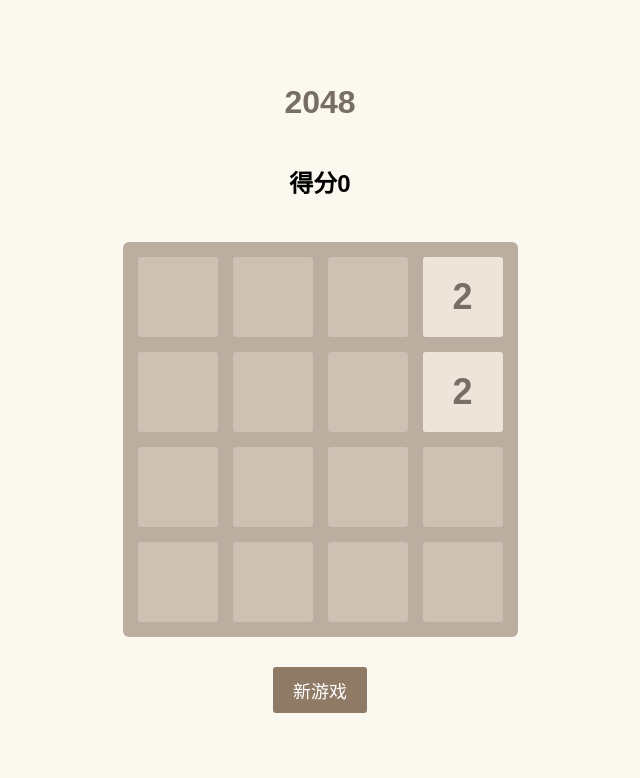
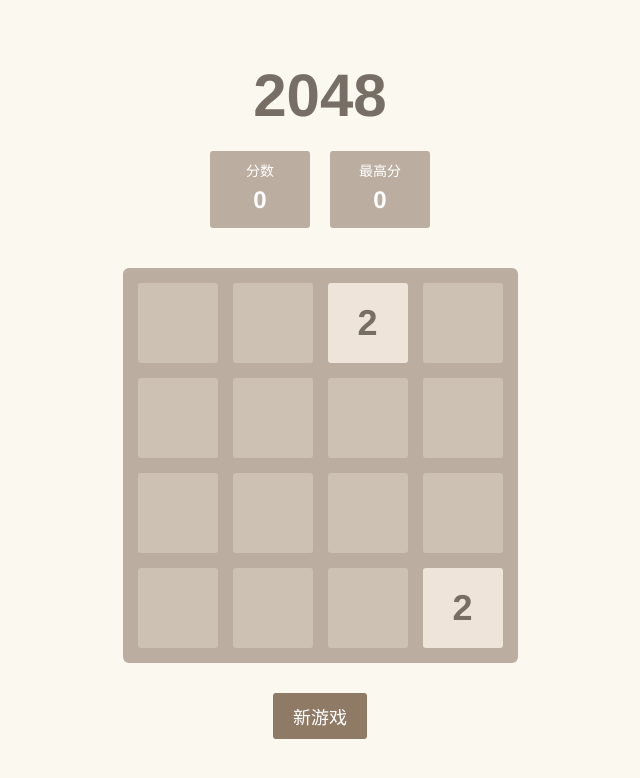
Before and after one commit to Alexzzl/2048_game, a React (Vite) app: page / in a window 1280 px wide. Shown: the top 778 px of the page, without its empty margins (320-960 px from the left). Built offline with nearby package versions, Linux system fonts and the light colour scheme.

Commit message:
重构Game2048组件，添加类型定义和样式组件，优化游戏逻辑，支持游戏结束和胜利后的提示，改进触摸和键盘事件处理，增强用户体验。

```diff
--- a/src/components/Game2048.tsx
+++ b/src/components/Game2048.tsx
@@ -1,13 +1,29 @@
 import React, { useState, useEffect, useCallback } from 'react';
 import styled from '@emotion/styled';
-import { GameState, Grid, Direction } from '../types';
 
+// 类型定义
+type Grid = number[][];
+type Direction = 'up' | 'down' | 'left' | 'right';
+
+interface GameState {
+  grid: Grid;
+  score: number;
+  gameOver: boolean;
+  won: boolean;
+}
+
+interface MessageProps {
+  type: 'over' | 'win';
+  children: React.ReactNode;
+}
+
+// 样式组件
 const GameContainer = styled.div`
   display: flex;
   flex-direction: column;
   align-items: center;
   padding: 20px;
-  font-family: Arial, sans-serif;
+  font-family: 'Clear Sans', 'Helvetica Neue', Arial, sans-serif;
 `;
 
 const Board = styled.div`
@@ -18,13 +34,14 @@
   grid-template-columns: repeat(4, 1fr);
   gap: 15px;
   margin: 20px 0;
+  position: relative;
 `;
 
 const Cell = styled.div<{ value: number }>`
   width: 80px;
   height: 80px;
   background-color: ${({ value }) => getCellBackground(value)};
-  color: ${({ value }) => value <= 4 ? '#776e65' : '#f9f6f2'};
+  color: ${({ value }) => (value <= 4 ? '#776e65' : '#f9f6f2')};
   display: flex;
   justify-content: center;
   align-items: center;
@@ -32,12 +49,39 @@
   font-weight: bold;
   border-radius: 3px;
   transition: all 0.15s ease;
+  position: relative;
+  z-index: 10;
+
+  @media (max-width: 520px) {
+    width: 60px;
+    height: 60px;
+    font-size: ${({ value }) => (value < 100 ? '28px' : value < 1000 ? '24px' : '18px')};
+  }
 `;
 
-const Score = styled.div`
+const ScoreContainer = styled.div`
+  display: flex;
+  gap: 20px;
+  margin-bottom: 20px;
+`;
+
+const ScoreBox = styled.div`
+  background-color: #bbada0;
+  color: white;
+  padding: 10px 20px;
+  border-radius: 3px;
+  text-align: center;
+  min-width: 100px;
+`;
+
+const ScoreTitle = styled.div`
+  font-size: 14px;
+  text-transform: uppercase;
+`;
+
+const ScoreValue = styled.div`
   font-size: 24px;
   font-weight: bold;
-  margin: 20px 0;
 `;
 
 const Button = styled.button`
@@ -49,14 +93,44 @@
   font-size: 18px;
   cursor: pointer;
   margin: 10px;
+  transition: all 0.2s;
 
   &:hover {
     background-color: #7f6a56;
+    transform: scale(1.05);
   }
 `;
 
+const Message = styled.div<MessageProps>`
+  position: absolute;
+  top: 0;
+  left: 0;
+  right: 0;
+  bottom: 0;
+  background-color: rgba(238, 228, 218, 0.73);
+  z-index: 100;
+  display: flex;
+  flex-direction: column;
+  align-items: center;
+  justify-content: center;
+  font-size: 60px;
+  font-weight: bold;
+  color: ${({ type }) => (type === 'over' ? '#776e65' : '#f67c5f')};
+  border-radius: 6px;
+
+  @media (max-width: 520px) {
+    font-size: 40px;
+  }
+`;
+
+const MessageButton = styled(Button)`
+  margin-top: 20px;
+  font-size: 24px;
+`;
+
+// 辅助函数
 const getCellBackground = (value: number): string => {
-  const colors: { [key: number]: string } = {
+  const colors: Record<number, string> = {
     2: '#eee4da',
     4: '#ede0c8',
     8: '#f2b179',
@@ -67,7 +141,9 @@
     256: '#edcc61',
     512: '#edc850',
     1024: '#edc53f',
-    2048: '#edc22e'
+    2048: '#edc22e',
+    4096: '#3c3a32',
+    8192: '#3c3a32'
   };
   return colors[value] || '#cdc1b4';
 };
@@ -93,62 +169,96 @@
 };
 
 const Game2048: React.FC = () => {
-  const [gameState, setGameState] = useState<GameState>({
+  const [gameState, setGameState] = useState<GameState>(() => ({
     grid: addRandomTile(addRandomTile(createEmptyGrid())),
     score: 0,
     gameOver: false,
     won: false
-  });
+  }));
   const [touchStart, setTouchStart] = useState<[number, number] | null>(null);
+  const [keepPlaying, setKeepPlaying] = useState(false);
 
-  const rotateGrid = (grid: Grid): Grid => {
+  // 顺时针旋转90度
+  const rotateGrid = useCallback((grid: Grid): Grid => {
     const N = grid.length;
     const rotated = Array(N).fill(null).map(() => Array(N).fill(0));
     for (let i = 0; i < N; i++) {
       for (let j = 0; j < N; j++) {
-        rotated[j][N - 1 - i] = grid[i][j];
+        rotated[i][j] = grid[N - 1 - j][i];
       }
     }
     return rotated;
-  };
+  }, []);
 
-  const compress = (grid: Grid): [Grid, boolean, number] => {
+  // 压缩和合并行
+  const compress = useCallback((grid: Grid): [Grid, boolean, number] => {
     const N = grid.length;
-    const newGrid = Array(N).fill(null).map(() => Array(N).fill(0));
+    const newGrid = createEmptyGrid();
     let score = 0;
     let moved = false;
 
     for (let i = 0; i < N; i++) {
-      let position = 0;
+      let col = 0;
+      let prevValue: number | null = null;
+
       for (let j = 0; j < N; j++) {
         if (grid[i][j] !== 0) {
-          if (position > 0 && newGrid[i][position - 1] === grid[i][j]) {
-            newGrid[i][position - 1] *= 2;
-            score += newGrid[i][position - 1];
+          if (prevValue === grid[i][j]) {
+            // 合并相同数字
+            newGrid[i][col - 1] = prevValue * 2;
+            score += prevValue * 2;
             moved = true;
+            prevValue = null;
           } else {
-            if (j !== position) moved = true;
-            newGrid[i][position] = grid[i][j];
-            position++;
+            // 移动数字
+            if (j !== col) moved = true;
+            newGrid[i][col] = grid[i][j];
+            prevValue = grid[i][j];
+            col++;
           }
         }
       }
     }
+
     return [newGrid, moved, score];
-  };
+  }, []);
 
-  const moveGrid = (direction: Direction): void => {
+  // 检查游戏是否结束
+  const checkGameOver = useCallback((grid: Grid): boolean => {
+    // 检查是否有空格
+    if (grid.some(row => row.some(cell => cell === 0))) {
+      return false;
+    }
+
+    // 检查是否有相邻的相同数字
+    for (let i = 0; i < 4; i++) {
+      for (let j = 0; j < 4; j++) {
+        const current = grid[i][j];
+        // 检查右边
+        if (j < 3 && current === grid[i][j + 1]) return false;
+        // 检查下边
+        if (i < 3 && current === grid[i + 1][j]) return false;
+      }
+    }
+
+    return true;
+  }, []);
+
+  // 移动网格
+  const moveGrid = useCallback((direction: Direction): void => {
+    if (gameState.gameOver && !keepPlaying) return;
+
     let currentGrid = gameState.grid.map(row => [...row]);
     let moved = false;
     let score = 0;
 
-    // 根据方向旋转网格
+    // 根据方向处理网格
     switch (direction) {
       case 'left':
         [currentGrid, moved, score] = compress(currentGrid);
         break;
       case 'right':
-        currentGrid = currentGrid.map(row => row.reverse());
+        currentGrid = currentGrid.map(row => [...row].reverse());
         [currentGrid, moved, score] = compress(currentGrid);
         currentGrid = currentGrid.map(row => row.reverse());
         break;
@@ -174,34 +284,15 @@
         ...prev,
         grid: newGrid,
         score: newScore,
-        won: hasWon,
+        won: hasWon && !prev.won, // 只在第一次达到2048时设置won为true
         gameOver: isGameOver
       }));
     }
-  };
+  }, [gameState, keepPlaying, compress, rotateGrid, checkGameOver]);
 
-  const checkGameOver = (grid: Grid): boolean => {
-    // 检查是否有空格
-    if (grid.some(row => row.some(cell => cell === 0))) {
-      return false;
-    }
-
-    // 检查是否有相邻的相同数字
-    for (let i = 0; i < 4; i++) {
-      for (let j = 0; j < 4; j++) {
-        const current = grid[i][j];
-        // 检查右边
-        if (j < 3 && current === grid[i][j + 1]) return false;
-        // 检查下边
-        if (i < 3 && current === grid[i + 1][j]) return false;
-      }
-    }
-
-    return true;
-  };
-
+  // 键盘事件处理
   const handleKeyDown = useCallback((event: KeyboardEvent) => {
-    if (gameState.gameOver) return;
+    if (gameState.gameOver && !keepPlaying) return;
 
     switch (event.key) {
       case 'ArrowUp':
@@ -221,15 +312,16 @@
         moveGrid('right');
         break;
     }
-  }, [gameState.gameOver]);
+  }, [gameState.gameOver, keepPlaying, moveGrid]);
 
-  const handleTouchStart = (e: React.TouchEvent) => {
+  // 触摸事件处理
+  const handleTouchStart = useCallback((e: React.TouchEvent) => {
     const touch = e.touches[0];
     setTouchStart([touch.clientX, touch.clientY]);
-  };
+  }, []);
 
-  const handleTouchEnd = (e: React.TouchEvent) => {
-    if (!touchStart) return;
+  const handleTouchEnd = useCallback((e: React.TouchEvent) => {
+    if (!touchStart || (gameState.gameOver && !keepPlaying)) return;
 
     const touch = e.changedTouches[0];
     const deltaX = touch.clientX - touchStart[0];
@@ -245,12 +337,13 @@
     }
 
     setTouchStart(null);
-  };
+  }, [touchStart, gameState.gameOver, keepPlaying, moveGrid]);
 
-  const handleTouchCancel = () => {
+  const handleTouchCancel = useCallback(() => {
     setTouchStart(null);
-  };
+  }, []);
 
+  // 添加键盘事件监听
   useEffect(() => {
     window.addEventListener('keydown', handleKeyDown);
     return () => {
@@ -258,41 +351,66 @@
     };
   }, [handleKeyDown]);
 
-  const resetGame = () => {
+  // 重置游戏
+  const resetGame = useCallback(() => {
     setGameState({
       grid: addRandomTile(addRandomTile(createEmptyGrid())),
       score: 0,
       gameOver: false,
       won: false
     });
-  };
+    setKeepPlaying(false);
+  }, []);
+
+  // 继续游戏（达到2048后）
+  const continueGame = useCallback(() => {
+    setKeepPlaying(true);
+  }, []);
 
   return (
     <GameContainer>
-      <h1 style={{ color: '#776e65', marginBottom: '20px' }}>2048</h1>
-      <Score>
-        <span>得分</span>
-        {gameState.score}
-      </Score>
+      <h1 style={{ color: '#776e65', marginBottom: '10px', fontSize: '60px' }}>2048</h1>
+      <ScoreContainer>
+        <ScoreBox>
+          <ScoreTitle>分数</ScoreTitle>
+          <ScoreValue>{gameState.score}</ScoreValue>
+        </ScoreBox>
+        <ScoreBox>
+          <ScoreTitle>最高分</ScoreTitle>
+          <ScoreValue>{localStorage.getItem('2048-high-score') || 0}</ScoreValue>
+        </ScoreBox>
+      </ScoreContainer>
       <Board
         onTouchStart={handleTouchStart}
         onTouchEnd={handleTouchEnd}
         onTouchCancel={handleTouchCancel}
-        className="board"
       >
         {gameState.grid.flat().map((value, index) => (
           <Cell
             key={index}
             value={value}
-            className={value ? 'cell-new' : ''}
+            className={value ? 'cell' : ''}
           >
             {value !== 0 ? value : ''}
           </Cell>
         ))}
+        {gameState.gameOver && (
+          <Message type="over">
+            游戏结束！
+            <MessageButton onClick={resetGame}>再试一次</MessageButton>
+          </Message>
+        )}
+        {gameState.won && !keepPlaying && (
+          <Message type="win">
+            你赢了！
+            <div style={{ display: 'flex', gap: '10px' }}>
+              <MessageButton onClick={continueGame}>继续</MessageButton>
+              <MessageButton onClick={resetGame}>新游戏</MessageButton>
+            </div>
+          </Message>
+        )}
       </Board>
       <Button onClick={resetGame}>新游戏</Button>
-      {gameState.gameOver && <Message type="over">游戏结束！</Message>}
-      {gameState.won && <Message type="win">恭喜你赢了！</Message>}
     </GameContainer>
   );
 };
```
